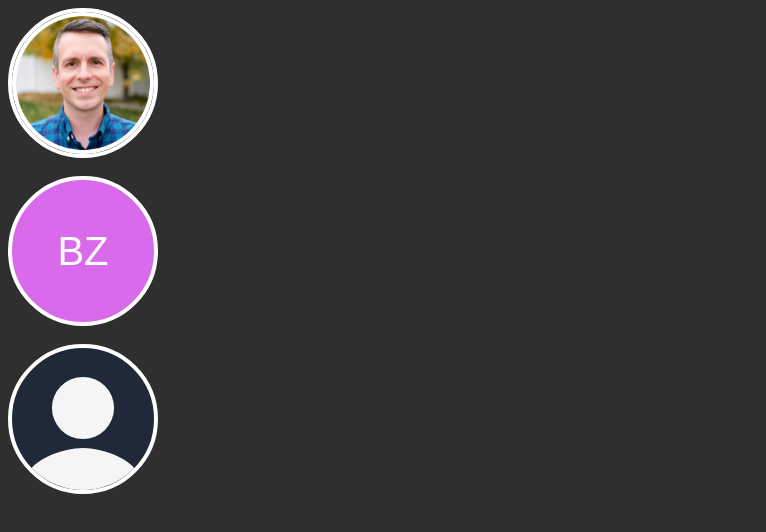
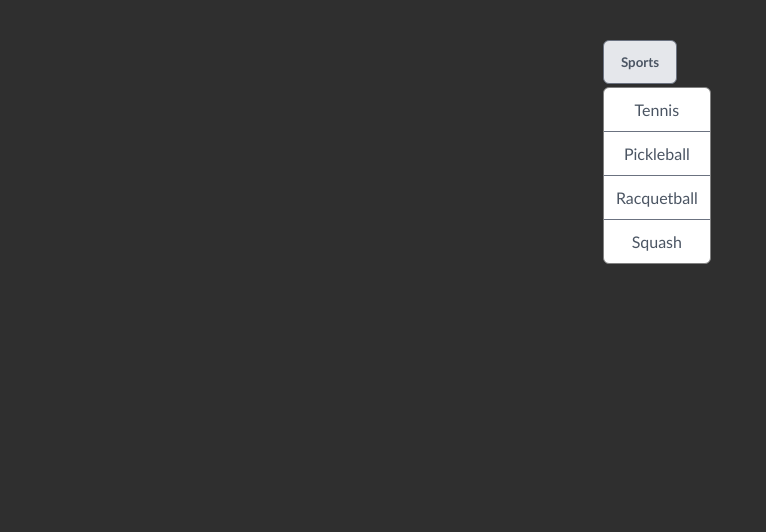
Before and after one commit to umbaomart/scrimba-advanced-react, a React (Vite) app: page / in a window 1280 px wide. Shown: the top 532 px of the page, without its empty margins (0-766 px from the left). Built offline with nearby package versions, Linux system fonts and the light colour scheme.

Commit message:
[Reusability] Compound Component in React - Part 1

```diff
--- a/src/App.css
+++ b/src/App.css
@@ -1,75 +1,98 @@
 * {
   box-sizing: border-box;
-}
-
-:root {
-  --navy: #1F2937;
-  --pink: #DA6AEC;
-  --red: #F43F5E;
-  --blue: #2F74DC;
-  --green: #22CD90;
+  font-family: 'Gill Sans', 'Gill Sans MT', Calibri, 'Trebuchet MS', sans-serif;
 }
 
 body {
-  background-color: #2F2F2F;
+  background-color: #2f2f2f;
+  height: 100vh;
+  margin: 0;
+  padding: 0;
+  display: flex;
+  justify-content: center;
+  margin-top: 40px;
+  font-family: Inter;
 }
 
-.avatar {
-  height: 150px;
-  width: 150px;
-  border-radius: 50%;
-  overflow: hidden;
+button {
+  background-color: #E5E7EB;
+  color: #4B5563;
+  border: 1px solid #6B7280;
+  box-shadow: 0px 1px 2px rgba(0, 0, 0, 0.05);
+  cursor: pointer;
+  font-weight: 700;
+  padding: 9px 17px;
+  border-radius: 6px;
+  line-height: 24px;
   display: flex;
   align-items: center;
-  justify-content: center;
-  border: .3rem solid white;
 }
 
-.avatar > img {
-  width: 100%;
+button:focus {
+  outline: none;
 }
 
-.avatar-letters {
-  background-color: var(--red);
-  color: white;
-  display: flex;
-  align-items: center;
-  justify-content: center;
-  font-size: 2.5rem;
-  font-family: 'Karla', sans-serif;
+button.button-sm {
+  padding: 7px 11px;
+  font-size: 12px;
 }
 
-.avatar-icon {
-  background-color: var(--navy);
+button.button-lg {
+  padding: 13px 25px;
 }
 
-.avatar > svg {
-  height: 100%;
-  width: 100%;
-  transform: translateY(20px);
-  color: whitesmoke;
+button.button-success {
+  color: #047857;
+  background-color: #ECFDF5;
+  border-color: #047857;
 }
 
-/*
-Classes below will help with rendering random
-background colors for the extra credit
-*/
-.navy {
-  background-color: #1F2937;
+button.button-warning {
+  color: #FBBF24;
+  background-color: #FFFBEB;
+  border-color: #FBBF24;
 }
 
-.pink {
-  background-color: #DA6AEC;
+button.button-danger {
+  color: #F87171;
+  background-color: #FEF2F2;
+  border-color: #F87171;
 }
 
-.red {
-  background-color: #F43F5E;
+.menu {
+  position: relative;
+  display: inline-block;
 }
 
-.blue {
-  background-color: #2F74DC;
+.menu-button {
+  background-color: white;
 }
 
-.green {
-  background-color: #22CD90;
+.menu-dropdown {
+  position: absolute;
+  left: 0;
+  margin-top: 3px;
+  background-color: white;
+  border: 1px solid gray;
+  border-radius: 6px;
+  background-color: white;
 }
+
+.menu-item {
+  color: #4B5563;
+  padding: .75rem;
+  cursor: pointer;
+  min-width: 100px;
+  display: flex;
+  justify-content: center;
+  align-items: center;
+  user-select: none;
+}
+
+.menu-item:hover {
+  background-color: whitesmoke;
+}
+
+.menu-item:not(:last-child) {
+  border-bottom: 1px solid #6B7280;
+}
--- a/src/App.jsx
+++ b/src/App.jsx
@@ -1,18 +1,20 @@
-import Avatar from './components/Avatar'
-import bob from './assets/bob.jpg'
+import { useState } from 'react'
+import Menu from './components/Menu'
+import MenuButton from './components/MenuButton'
+import MenuDropdown from './components/MenuDropdown'
 
 import './App.css'
 
 function App() {
-
   return (
-    <main>
-      <Avatar src={bob} alt="bob" />
-      <br />
-      <Avatar>BZ</Avatar>
-      <br />
-      <Avatar />
-    </main>
+    <>
+      <Menu>
+        <MenuButton buttonText="Sports" toggle={open} />
+        {
+          <MenuDropdown items={["Tennis", "Pickleball", "Racquetball", "Squash"]} />
+        }
+      </Menu>
+    </>
   )
 }
 
--- a/src/components/Avatar.jsx
+++ /dev/null
@@ -1,36 +0,0 @@
-import classNames from 'classnames';
-import { IoPersonSharp } from 'react-icons/io5'
-
-function Avatar(props) {
-    const colors = ["navy","pink","red","blue","green",]
-    let pickedColor = colors[Math.floor(Math.random() * colors.length)]
-
-    function MyAvatar() {
-        if (props.src) {
-            return (
-                <div className={'avatar'}>
-                    <img src={props.src} alt={props.alt} />
-                </div>
-            )
-        } else if (props.children) {
-            return (
-                <div className={'avatar avatar-letters ' + pickedColor}>
-                    {props.children}
-                </div>
-            )
-        } else {
-            return (
-                <div className={'avatar avatar-icon'}>
-                    <IoPersonSharp />
-                </div>
-            )
-        }
-    }
-
-
-    return (
-        <MyAvatar />
-    )
-}
-
-export default Avatar
--- /dev/null
+++ b/src/components/Menu.jsx
@@ -0,0 +1,8 @@
+function Menu({children}) {
+
+    return (
+        <div className="menu">{ children }</div>
+    )
+}
+
+export default Menu
--- /dev/null
+++ b/src/components/MenuButton.jsx
@@ -0,0 +1,8 @@
+function MenuButton({ buttonText }) {
+
+    return (
+        <button>{buttonText}</button>
+    )
+}
+
+export default MenuButton
--- /dev/null
+++ b/src/components/MenuDropdown.jsx
@@ -0,0 +1,14 @@
+function MenuDropdown({ items }) {
+
+    return (
+        <div className="menu-dropdown">
+            {
+                items.map((item, index) => {
+                    return <div className="menu-item" key={index}>{item}</div>
+                })
+            }
+        </div>
+    )
+}
+
+export default MenuDropdown
```
Also changed, not shown: 1 other file (tests, documents, lock files or other folders).
